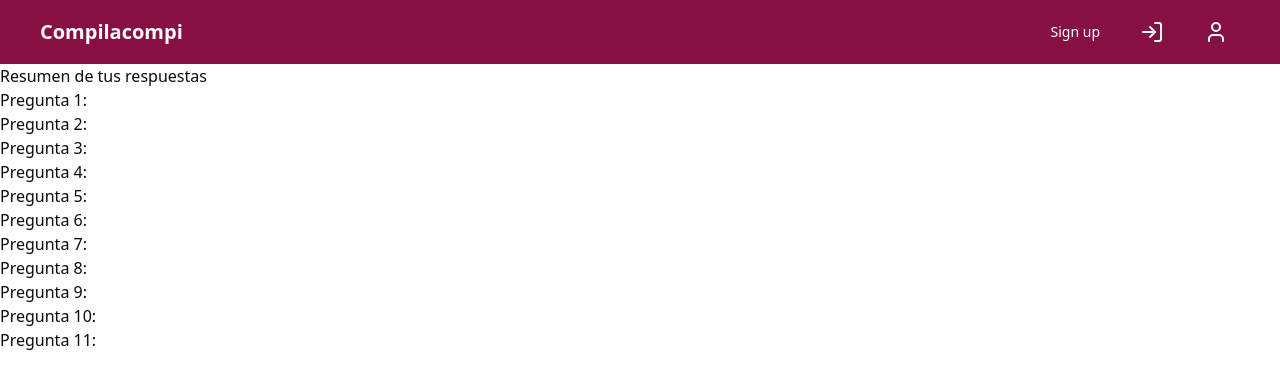
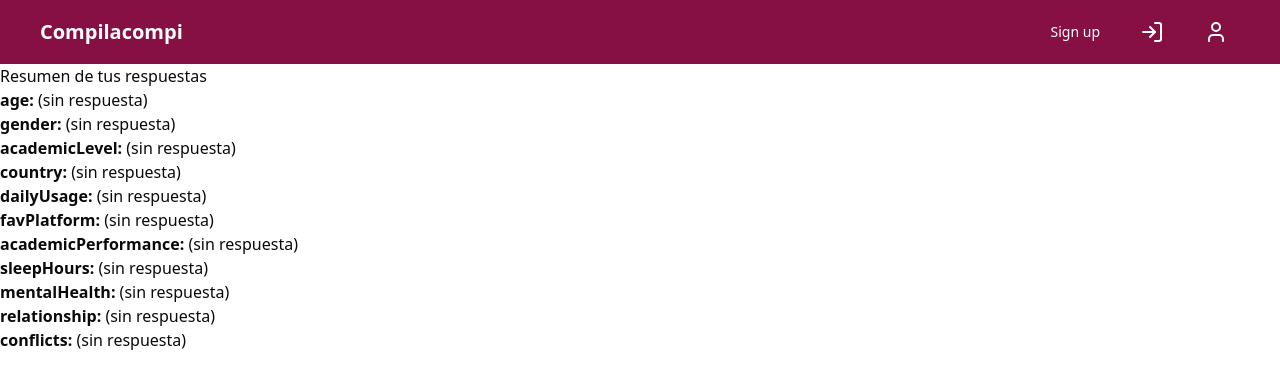
Before and after one commit to fernandacor/assessment, a Next.js app in the folder frontend/: page /testQuests/summary in a window 1280 px wide. Shown: the top 388 px of the page. Built offline with nearby package versions, Linux system fonts and the light colour scheme.

Commit message:
ya devuelve el array con las respuestas

```diff
--- a/frontend/src/app/testQuests/summary/page.tsx
+++ b/frontend/src/app/testQuests/summary/page.tsx
@@ -1,25 +1,21 @@
 "use client";
 import { useEffect, useState } from "react";
+import { preguntas } from "@/utils/preguntas";
 
 const SummaryPage = () => {
-  const [answers, setAnswers] = useState<string[]>([]);
+  const [answers, setAnswers] = useState<{ [key: string]: string }>({});
 
   useEffect(() => {
-    const collectedAnswers: string[] = [];
+    const collectedAnswers: { [key: string]: string } = {};
 
-    // Suponiendo que tienes 5 preguntas
-    for (let i = 1; i <= 11; i++) {
-      const answer = localStorage.getItem(`question${i}`);
-      if (answer) {
-        collectedAnswers.push(answer);
-      } else {
-        collectedAnswers.push(""); // o null, si prefieres
-      }
-    }
+    preguntas.forEach((key) => {
+      const answer = localStorage.getItem(key);
+      collectedAnswers[key] = answer || "(sin respuesta)";
+    });
 
     setAnswers(collectedAnswers);
 
-    // Opcional: enviar al backend
+    // También puedes mandarlo al backend aquí si quieres
     console.log("Respuestas recopiladas:", collectedAnswers);
   }, []);
 
@@ -27,8 +23,10 @@ const SummaryPage = () => {
     <div>
       <h1>Resumen de tus respuestas</h1>
       <ul>
-        {answers.map((answer, index) => (
-          <li key={index}>Pregunta {index + 1}: {answer}</li>
+        {preguntas.map((key) => (
+          <li key={key}>
+            <strong>{key}:</strong> {answers[key]}
+          </li>
         ))}
       </ul>
     </div>
```
